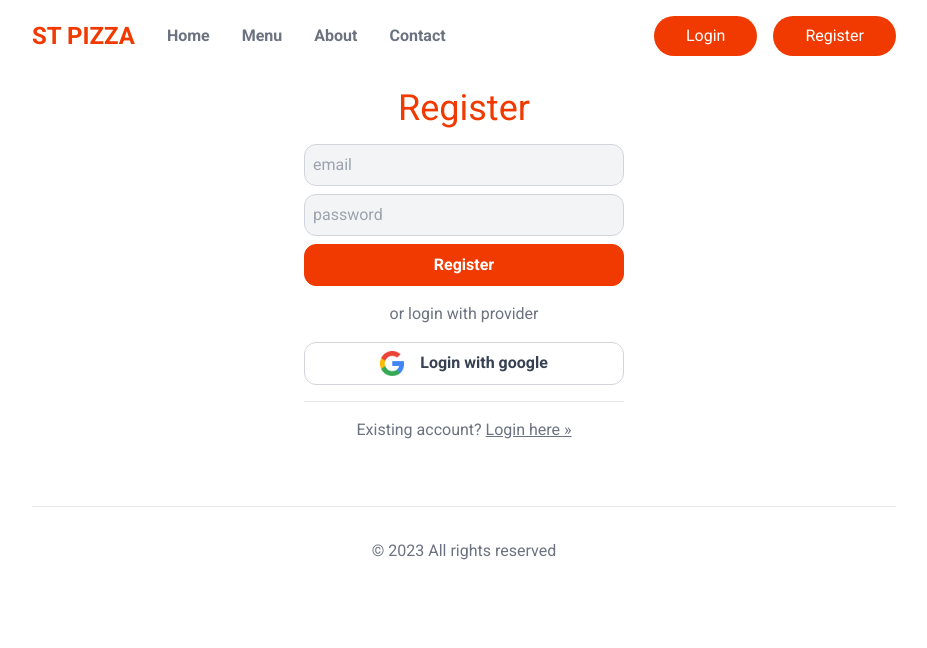
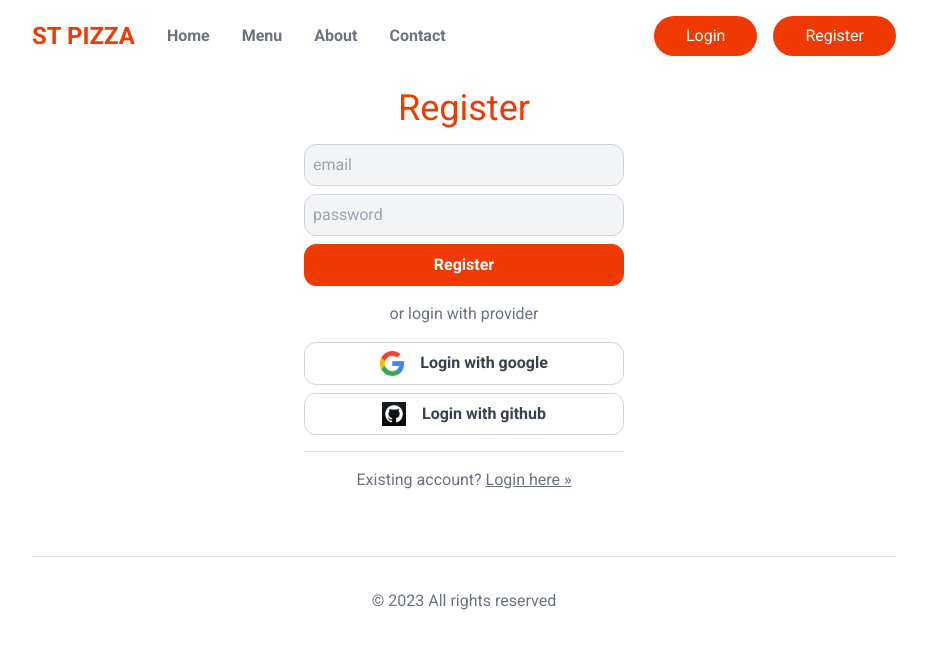
Before and after one commit to okuyama-code/Next_14_food_order, a Next.js app: page /register in a window 1280 px wide. Shown: the top 648 px of the page, without its empty margins (176-1103 px from the left). Built offline with nearby package versions, Linux system fonts and the light colour scheme; no server answers.

Commit message:
github認証完了

```diff
--- a/src/app/api/auth/[...nextauth]/route.js
+++ b/src/app/api/auth/[...nextauth]/route.js
@@ -3,6 +3,7 @@ import mongoose from "mongoose";
 import NextAuth from "next-auth"
 import CredentialsProvider from "next-auth/providers/credentials"
 import GoogleProvider from "next-auth/providers/google";
+import GitHubProvider from "next-auth/providers/github";
 import { MongoDBAdapter } from "@auth/mongodb-adapter"
 import clientPromise from "@/libs/mongoConnect";
 
@@ -14,6 +15,10 @@ export const authOptions = {
     GoogleProvider({
       clientId: process.env.GOOGLE_CLIENT_ID,
       clientSecret: process.env.GOOGLE_CLIENT_SECRET
+    }),
+    GitHubProvider({
+      clientId: process.env.GITHUB_ID,
+      clientSecret: process.env.GITHUB_SECRET
     }),
     CredentialsProvider({
       name: 'Credentials',
--- a/src/app/login/page.jsx
+++ b/src/app/login/page.jsx
@@ -34,9 +34,15 @@ export default function LoginPage() {
         </div>
         <button type="button"
         onClick={() => signIn('google', {callbackUrl: '/'})}
-                className="flex gap-4 justify-center">
+                className="flex gap-4 justify-center mb-2">
           <Image src={'/google.png'} alt={''} width={24} height={24} />
           Login with google
+        </button>
+        <button type="button"
+        onClick={() => signIn('github', {callbackUrl: '/'})}
+                className="flex gap-4 justify-center">
+          <Image src={'/github.png'} alt={''} width={24} height={24} />
+          Login with github
         </button>
       </form>
     </section>
--- a/src/app/register/page.jsx
+++ b/src/app/register/page.jsx
@@ -63,9 +63,15 @@ export default function RegisterPage() {
         <button
           type="button"
           onClick={() => signIn('google', {callbackUrl:'/'})}
-          className="flex gap-4 justify-center">
+          className="flex gap-4 justify-center mb-2">
           <Image src={'/google.png'} alt={''} width={24} height={24} />
           Login with google
+        </button>
+        <button type="button"
+        onClick={() => signIn('github', {callbackUrl: '/'})}
+                className="flex gap-4 justify-center">
+          <Image src={'/github.png'} alt={''} width={24} height={24} />
+          Login with github
         </button>
         <div className="text-center my-4 text-gray-500 border-t pt-4">
           Existing account?{' '}
```
Also changed, not shown: public/github.png (added), 1 other file (tests, documents, lock files or other folders).
